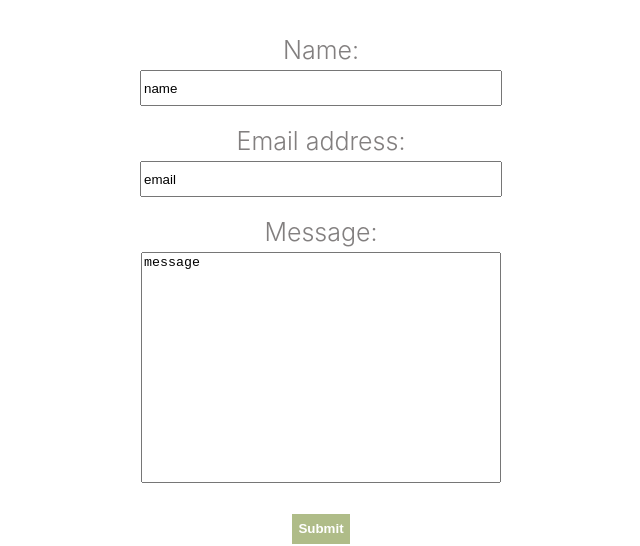
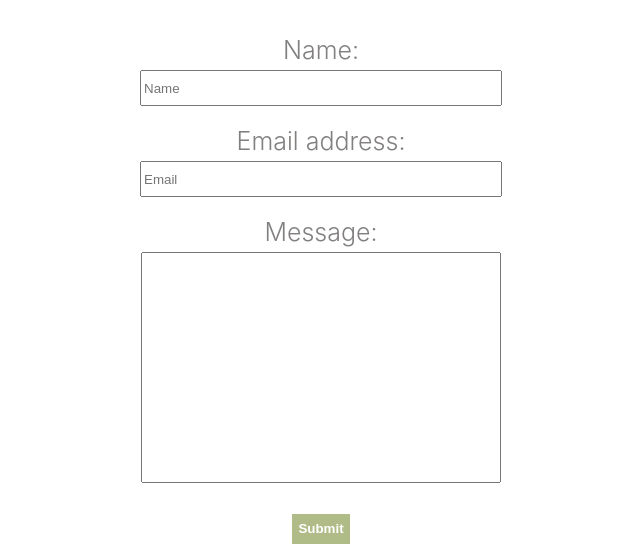
Before and after one commit to VictoriaCook/react-portfolio, a React (Create React App) app in the folder portfolio/: page /contact in a window 1280 px wide. Shown: the part 191-737 px from the top of the page, without its empty margins (319-959 px from the left). Built offline with nearby package versions, Linux system fonts and the light colour scheme.

Commit message:
add handle input change function for contact form

```diff
--- a/portfolio/src/components/Contact/Contact.js
+++ b/portfolio/src/components/Contact/Contact.js
@@ -1,7 +1,23 @@
-import React from "react";
+import React, { useState } from "react";
 import "./Contact.css";
 
 export default function Contact() {
+
+    const [name, setName] = useState('');
+    const [email, setEmail] = useState('');
+    const [message, setMessage] = useState('');
+
+    const handleInputChange = (e) => {
+
+        const { target } = e;
+        const inputType = target.name;
+        const inputValue = target.value;
+
+        if (inputType === 'email') {setEmail(inputValue)};
+        if (inputType === 'name') {setName(inputValue)};
+        if (inputType === 'message') {setMessage(inputValue)};
+    };
+
     return (
         <div className="main-container">
            <h2 className="heading"> Contact Me </h2>
@@ -9,30 +25,33 @@ export default function Contact() {
                 <label>Name:</label>
                 <br></br>
                 <input
-                    value="name"
+                    value={name}
                     name="name"
                     type="text"
                     placeholder="Name"
+                    onChange={handleInputChange}
                 />
                 <br></br>
                 <label>Email address:</label>
                 <br></br>
                 <input
-                    value="email"
+                    value={email}
                     name="email"
                     type="email"
                     placeholder="Email"
+                    onChange={handleInputChange}
                 />
                 <br></br>
                 <label>Message:</label><br></br>
                 <textarea rows="15" cols="50"
-                    value="message"
+                    value={message}
                     name="message"
                     type="message"
+                    onChange={handleInputChange}
                 />
                 <br></br>
                 <button type="button" id="submitBtn">Submit</button>
             </form>
         </div>
     );
-  }
+  };
```
